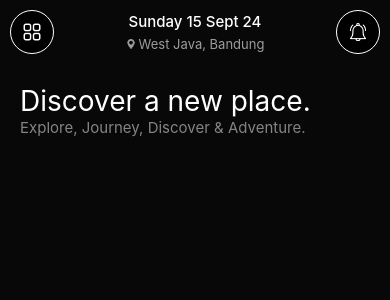
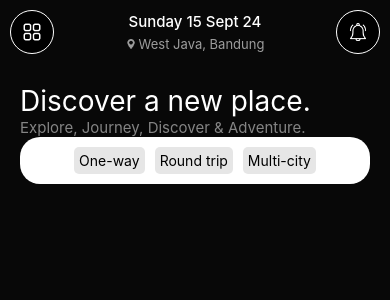
Before and after one commit to direx99/Ticket-Flight, a React Native app: screen / in a window 390 px wide. Shown: the top 300 px of the page. Built offline with nearby package versions, Linux system fonts and the light colour scheme.

Commit message:
Search widget button changes.

```diff
--- /dev/null
+++ b/app/components/SearchWidget.jsx
@@ -0,0 +1,77 @@
+import { StyleSheet, Text, TouchableOpacity, View } from "react-native";
+import React, { useState } from "react";
+
+const TextButton = ({ title, isSelected, onPress }) => {
+  return (
+    <TouchableOpacity
+      onPress={onPress}
+      style={isSelected ? styles.selectedButton : styles.deSelectedButton}
+    >
+      <Text>{title}</Text>
+    </TouchableOpacity>
+  );
+};
+
+const SearchWidget = () => {
+  const [selectedButton, setSelectedButton] = useState(null);
+
+  const handleButtonPress = (buttonTitle) => {
+    setSelectedButton(buttonTitle);
+  };
+
+  return (
+    <View style={styles.container}>
+      <View style={styles.topView}>
+        <TextButton
+          title="One-way"
+          isSelected={selectedButton === "One-way"}
+          onPress={() => handleButtonPress("One-way")}
+        />
+        <TextButton
+          title="Round trip"
+          isSelected={selectedButton === "Round trip"}
+          onPress={() => handleButtonPress("Round trip")}
+        />
+        <View style={{ flex: 1, alignItems: "flex-end" }}>
+          <TextButton
+            title="Multi-city"
+            isSelected={selectedButton === "Multi-city"}
+            onPress={{}}
+          />
+        </View>
+      </View>
+    </View>
+  );
+};
+
+export default SearchWidget;
+
+const styles = StyleSheet.create({
+  container: {
+    backgroundColor: "#ffffff",
+    alignContent: "center",
+    alignItems: "center",
+    borderRadius: 20,
+    padding: 10,
+  },
+
+  selectedButton: {
+    paddingHorizontal: 5,
+    paddingVertical: 4,
+    backgroundColor: "red",
+    borderRadius: 5,
+  },
+
+  deSelectedButton: {
+    paddingHorizontal: 5,
+    paddingVertical: 5,
+    backgroundColor: "#E6E6E6",
+    borderRadius: 5,
+  },
+
+  topView: {
+    flexDirection: "row",
+    justifyContent: "flex-start",
+    gap: 10,
+  },
+});
--- a/app/screens/Home.jsx
+++ b/app/screens/Home.jsx
@@ -1,6 +1,7 @@
 import { SafeAreaView, StyleSheet, Text, View } from "react-native";
 import React from "react";
 import Header from "../components/Header";
+import SearchWidget from "../components/SearchWidget";
 
 const Home = () => {
   return (
@@ -13,6 +14,7 @@ const Home = () => {
             Explore, Journey, Discover & Adventure.
           </Text>
         </View>
+        <SearchWidget />
       </View>
     </SafeAreaView>
   );
```
